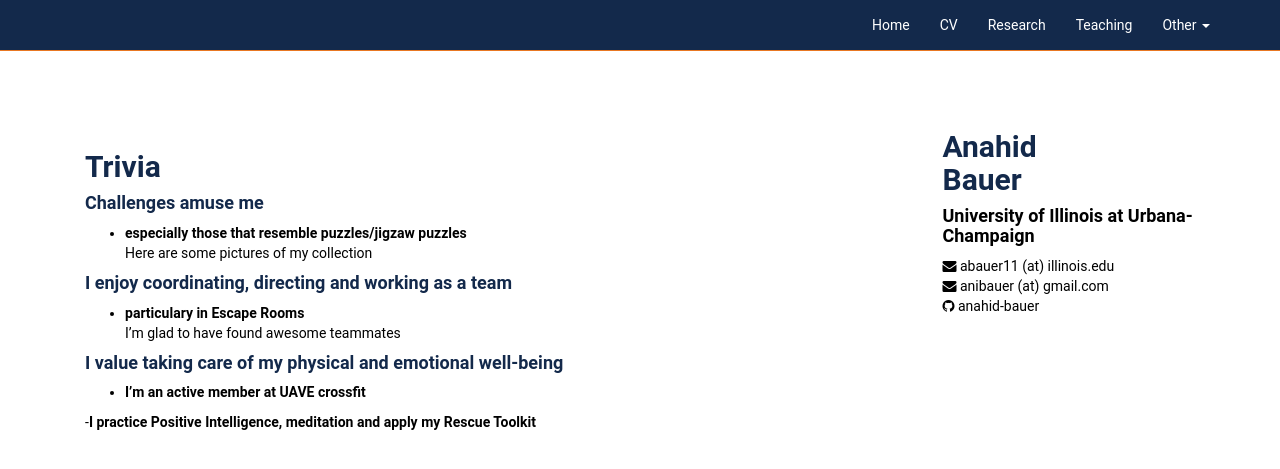
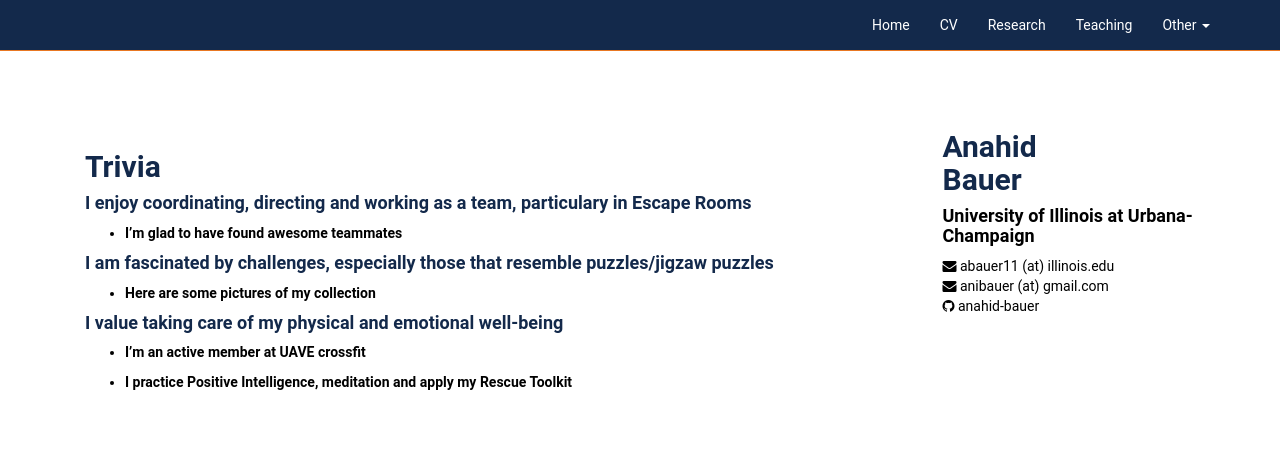
Before and after one commit to anahid-bauer/anahid-bauer.github.io, a Jekyll site: the page built from trivia.md, in a window 1280 px wide. Shown: the top 469 px of the page. Built offline with Jekyll 4.4.1, drawn with Linux system fonts in a browser that asks for light colours; our own code applies the rules of GitHub Pages for plain Markdown files.

Commit message:
Update trivia.md

```diff
--- a/trivia.md
+++ b/trivia.md
@@ -4,18 +4,19 @@ layout: secondary_pages
 
 ## Trivia
 
-#### Challenges amuse me
-- **especially those that resemble puzzles/jigzaw puzzles**<br>
-	 Here are some pictures of my collection<br>
+#### I enjoy coordinating, directing and working as a team, particulary in Escape Rooms
+- **I'm glad to have found awesome teammates**<br>
+
+
+#### I am fascinated by challenges, especially those that resemble puzzles/jigzaw puzzles
+- **Here are some pictures of my collection**<br>
 
 
 
-#### I enjoy coordinating, directing and working as a team
-- **particulary in Escape Rooms**<br>
-	 I'm glad to have found awesome teammates<br>
+
 
 
 #### I value taking care of my physical and emotional well-being
 - **I'm an active member at UAVE crossfit**<br>
 
--**I practice Positive Intelligence, meditation and apply my Rescue Toolkit**
+- **I practice Positive Intelligence, meditation and apply my Rescue Toolkit**<br>
```
